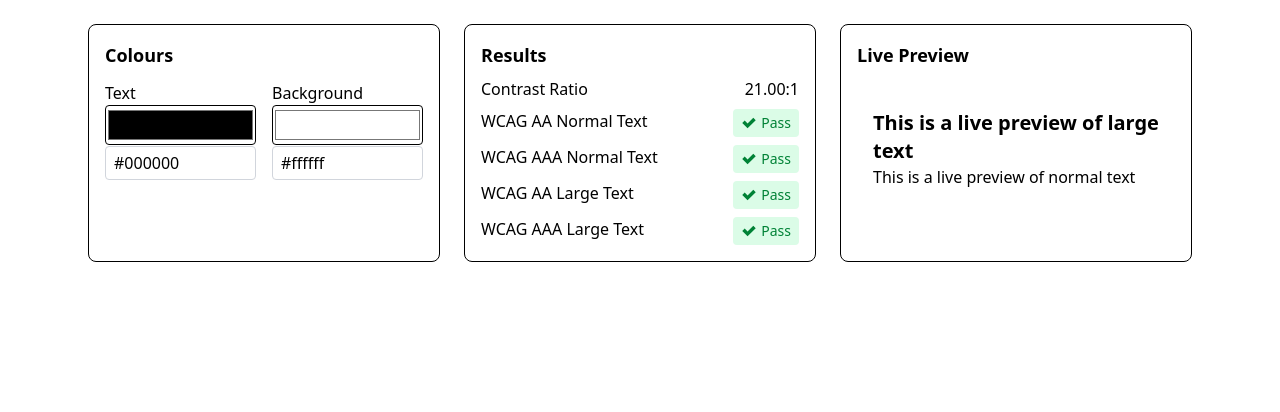
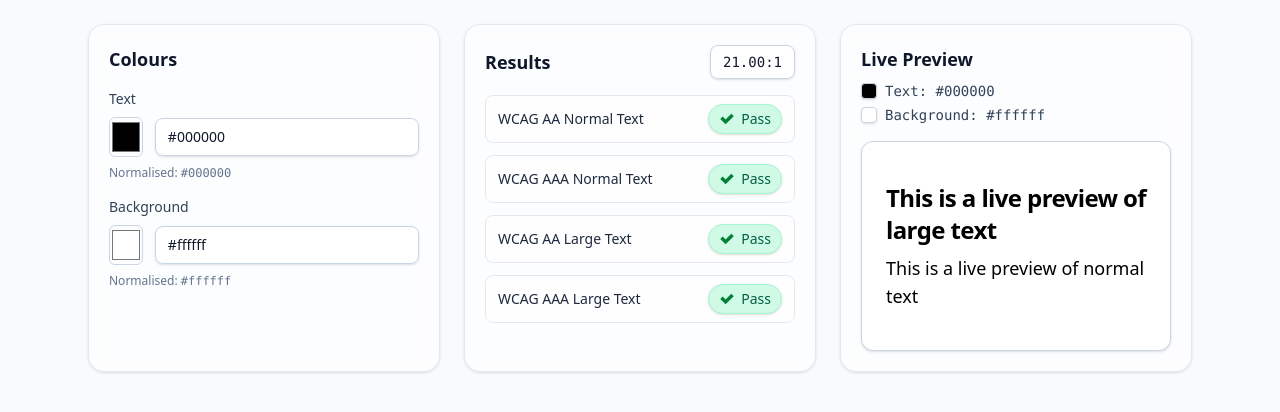
Before and after one commit to Karl-Horning/color-contrast-checker-pwa, a React (Vite) app: page / in a window 1280 px wide. Shown: the top 412 px of the page. Built offline with nearby package versions, Linux system fonts and the light colour scheme.

Commit message:
ux: modernise component styles
- soften border colours
- initial accessibility check with Firefox
- keep components stackable

```diff
--- a/index.html
+++ b/index.html
@@ -14,7 +14,9 @@
         <!-- manifest path relative to this page (resolves under /number-cards-pwa/) -->
         <link rel="manifest" href="manifest.webmanifest" />
     </head>
-    <body>
+    <body
+        class="bg-slate-50 text-slate-900 antialiased dark:bg-slate-900 dark:text-slate-100"
+    >
         <div id="root"></div>
         <script type="module" src="/src/main.tsx"></script>
     </body>
--- a/src/components/ColourPicker.tsx
+++ b/src/components/ColourPicker.tsx
@@ -39,28 +39,65 @@
     const normalised = isValid ? normaliseHex(value) : "#000000";
 
     return (
-        <div className="w-1/2">
-            <label htmlFor={id} className="block font-medium">
+        <div className="w-full space-y-2">
+            <label
+                htmlFor={id}
+                className="block text-sm font-medium text-slate-700 dark:text-slate-200"
+            >
                 {label}
             </label>
+
+            {/* Native colour picker */}
+            <div className="flex items-center gap-3">
                 <input
                     type="color"
                     value={normalised}
                     onChange={(e) => onChange(e.target.value)}
-                className="h-10 w-full rounded border"
+                    aria-label={`${label} colour`}
+                    className="h-10 w-10 cursor-pointer rounded-md border border-slate-300 dark:border-slate-600"
                 />
+
+                {/* Hex input */}
                 <input
                     id={id}
                     type="text"
+                    inputMode="text"
                     aria-label={`${label} hex value`}
                     aria-invalid={!isValid}
+                    aria-describedby={!isValid ? `${id}-error` : `${id}-hint`}
                     value={value}
                     onChange={(e) => onChange(e.target.value)}
                     placeholder={placeholder}
-                className={`w-full rounded border px-2 py-1 ${
-                    isValid ? "border-gray-300" : "border-red-500"
-                }`}
+                    className={[
+                        "w-full rounded-lg border bg-white/70 dark:bg-slate-800/70",
+                        "px-3 py-2 text-sm",
+                        "placeholder:text-slate-400",
+                        "border-slate-300 dark:border-slate-600",
+                        "shadow-sm focus:ring-2 focus:ring-slate-400 focus:outline-none dark:focus:ring-slate-500",
+                        !isValid &&
+                            "border-red-500 focus:ring-red-400 dark:border-red-400 dark:focus:ring-red-500",
+                    ]
+                        .filter(Boolean)
+                        .join(" ")}
                 />
+            </div>
+
+            {/* Helper / error text */}
+            {isValid ? (
+                <p
+                    id={`${id}-hint`}
+                    className="text-xs text-slate-500 dark:text-slate-400"
+                >
+                    Normalised: <span className="font-mono">{normalised}</span>
+                </p>
+            ) : (
+                <p
+                    id={`${id}-error`}
+                    className="text-xs text-red-600 dark:text-red-400"
+                >
+                    Please enter a valid hex value (for example, #000, #1a2b3c).
+                </p>
+            )}
         </div>
     );
 };
@@ -83,12 +120,24 @@
 }: ColourPickerProps) => {
     return (
         <section
-            className="space-y-3 rounded-lg border p-4"
+            className={[
+                "space-y-4 rounded-2xl border",
+                "border-slate-200 dark:border-slate-700",
+                "bg-white/60 dark:bg-slate-800/60",
+                "backdrop-blur-sm",
+                "p-4 sm:p-5",
+                "shadow-sm",
+            ].join(" ")}
             role="region"
             aria-label="Background and text colour pickers"
         >
-            <h3 className="text-lg font-bold">Colours</h3>
-            <div className="flex gap-4">
+            <header className="flex items-center justify-between">
+                <h3 className="text-lg font-semibold text-slate-900 dark:text-slate-100">
+                    Colours
+                </h3>
+            </header>
+
+            <div className="flex flex-col gap-4">
                 <ColourInput
                     label="Text"
                     value={textValue}
--- a/src/components/ContrastChecker.tsx
+++ b/src/components/ContrastChecker.tsx
@@ -32,8 +32,9 @@
 }: ContrastCheckerProps) {
     const contrastRatio = getContrastRatio(textHex, backgroundHex);
     const formattedRatio = contrastRatio.toFixed(2);
-    const contrastCompliance = getContrastCompliance(contrastRatio);
-    const { aaNormal, aaLarge, aaaNormal, aaaLarge } = contrastCompliance;
+    const { aaNormal, aaLarge, aaaNormal, aaaLarge } =
+        getContrastCompliance(contrastRatio);
+
     const results = [
         { label: "WCAG AA Normal Text", passed: aaNormal },
         { label: "WCAG AAA Normal Text", passed: aaaNormal },
@@ -43,29 +44,56 @@
 
     return (
         <section
-            className="space-y-2 rounded-lg border p-4"
+            className={[
+                "space-y-4 rounded-2xl border",
+                "border-slate-200 dark:border-slate-700",
+                "bg-white/60 dark:bg-slate-800/60",
+                "backdrop-blur-sm",
+                "p-4 sm:p-5",
+                "shadow-sm",
+            ].join(" ")}
             aria-labelledby="contrast-heading"
             role="group"
         >
-            <h3 id="contrast-heading" className="text-lg font-bold">
-                Results
-            </h3>
+            <header className="flex items-center justify-between">
+                <h3
+                    id="contrast-heading"
+                    className="text-lg font-semibold text-slate-900 dark:text-slate-100"
+                >
+                    Results
+                </h3>
 
-            <div role="list" className="space-y-2">
-                <div role="listitem" className="flex justify-between">
-                    <span className="font-medium">Contrast Ratio</span>
-                    <span className="font-normal">{formattedRatio}:1</span>
+                {/* Prominent ratio display */}
+                <div
+                    className="rounded-lg border border-slate-300 bg-white/70 px-3 py-1.5 text-sm font-medium shadow-sm dark:border-slate-600 dark:bg-slate-800/70"
+                    aria-label="Contrast ratio"
+                >
+                    <span className="font-mono tabular-nums">
+                        {formattedRatio}:1
+                    </span>
                 </div>
+            </header>
 
+            {/* Results list */}
+            <dl
+                className="grid grid-cols-1 gap-x-6 gap-y-3"
+                role="list"
+            >
                 {results.map(({ label, passed }) => (
-                    <div key={label} className="flex justify-between">
-                        <dt className="font-medium">{label}</dt>
-                        <dd>
+                    <div
+                        key={label}
+                        className="flex items-center justify-between rounded-lg border border-slate-200 bg-white/50 px-3 py-2 dark:border-slate-700 dark:bg-slate-800/50"
+                        role="listitem"
+                    >
+                        <dt className="text-sm font-medium text-slate-800 dark:text-slate-200">
+                            {label}
+                        </dt>
+                        <dd className="ml-4">
                             <StatusBadge status={passed ? "pass" : "fail"} />
                         </dd>
                     </div>
                 ))}
-            </div>
+            </dl>
         </section>
     );
 }
--- a/src/components/LivePreview.tsx
+++ b/src/components/LivePreview.tsx
@@ -21,20 +21,69 @@
 }: LivePreviewProps) {
     return (
         <section
-            className="rounded-lg border p-4"
+            className={[
+                "space-y-4 rounded-2xl border",
+                "border-slate-200 dark:border-slate-700",
+                "bg-white/60 dark:bg-slate-800/60",
+                "backdrop-blur-sm",
+                "p-4 sm:p-5",
+                "shadow-sm",
+            ].join(" ")}
             role="region"
             aria-label="Live preview"
         >
-            <h3 className="mb-2 text-lg font-bold">Live Preview</h3>
+            <header className="flex flex-col gap-2">
+                <h3 className="text-lg font-semibold text-slate-900 dark:text-slate-100">
+                    Live Preview
+                </h3>
+
+                {/* Current colours (for quick reference) */}
+                <div className="flex flex-wrap items-center gap-x-5 gap-y-1 text-sm text-slate-700 dark:text-slate-300">
+                    <span className="inline-flex items-center gap-2">
+                        <span
+                            aria-hidden="true"
+                            className="h-4 w-4 rounded border border-slate-300 shadow-sm dark:border-slate-600"
+                            style={{ backgroundColor: textHex }}
+                        />
+                        <span className="font-mono tabular-nums">
+                            Text: {textHex}
+                        </span>
+                    </span>
+                    <span className="inline-flex items-center gap-2">
+                        <span
+                            aria-hidden="true"
+                            className="h-4 w-4 rounded border border-slate-300 shadow-sm dark:border-slate-600"
+                            style={{ backgroundColor: backgroundHex }}
+                        />
+                        <span className="font-mono tabular-nums">
+                            Background: {backgroundHex}
+                        </span>
+                    </span>
+                </div>
+            </header>
 
             <div
-                className="rounded-lg px-4 py-8"
+                className={[
+                    "rounded-xl border px-4 py-8 sm:px-6 sm:py-10",
+                    "border-slate-300 dark:border-slate-600",
+                    "bg-white/70 dark:bg-slate-900/70",
+                    "shadow-sm",
+                ].join(" ")}
                 style={{ backgroundColor: backgroundHex, color: textHex }}
+                role="img"
+                aria-label={`Preview area with text colour ${textHex} on background ${backgroundHex}`}
             >
-                <p className="text-xl font-semibold">
+                <p className="text-xl font-semibold tracking-tight sm:text-2xl">
                     This is a live preview of large text
                 </p>
-                <p>This is a live preview of normal text</p>
+                <p className="mt-2 text-base sm:text-lg">
+                    This is a live preview of normal text
+                </p>
+
+                {/* Visually hidden helper for screen readers */}
+                <span className="sr-only" aria-live="polite">
+                    Text colour {textHex}. Background colour {backgroundHex}.
+                </span>
             </div>
         </section>
     );
--- a/src/components/StatusBadge.tsx
+++ b/src/components/StatusBadge.tsx
@@ -7,6 +7,8 @@
 interface StatusBadgeProps {
     /** Indicates the status type to display. Accepts `"pass"` or `"fail"`. */
     status: "pass" | "fail";
+    /** Optional extra classes for layout tweaks where used. */
+    className?: string;
 }
 
 /**
@@ -17,27 +19,41 @@
  * @param {StatusBadgeProps} props - The component props
  * @returns A badge element styled according to the status
  */
-export default function StatusBadge({ status }: StatusBadgeProps) {
-    const statuses = {
+export default function StatusBadge({
+    status,
+    className = "",
+}: StatusBadgeProps) {
+    const variants = {
         pass: {
-            bg: "bg-green-100",
-            text: "text-green-700",
+            bg: "bg-emerald-100 dark:bg-emerald-900/30",
+            text: "text-emerald-800 dark:text-emerald-300",
+            border: "border-emerald-200 dark:border-emerald-800",
             label: "Pass",
             icon: iconPass,
         },
         fail: {
-            bg: "bg-red-100",
-            text: "text-red-700",
+            bg: "bg-rose-100 dark:bg-rose-900/30",
+            text: "text-rose-800 dark:text-rose-300",
+            border: "border-rose-200 dark:border-rose-800",
             label: "Fail",
             icon: iconFail,
         },
-    };
+    } as const;
 
-    const { bg, text, label, icon } = statuses[status];
+    const { bg, text, border, label, icon } = variants[status];
 
     return (
         <span
-            className={`flex items-center gap-1 rounded px-2 py-1 text-sm ${bg} ${text}`}
+            className={[
+                "inline-flex items-center gap-1.5 rounded-full px-2.5 py-1 text-sm font-medium",
+                "border shadow-sm",
+                bg,
+                text,
+                border,
+                className,
+            ].join(" ")}
+            // Helpful native tooltip, especially when truncated in tight layouts
+            title={label}
         >
             <img
                 src={icon}
@@ -46,7 +62,7 @@
                 alt=""
                 aria-hidden="true"
             />
-            {label}
+            <span>{label}</span>
         </span>
     );
 }
```
Lines whose indentation alone changed are shown as unchanged.
